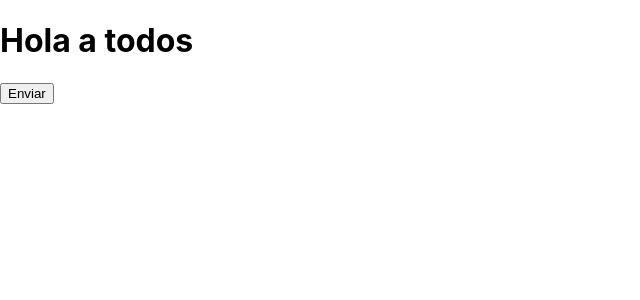
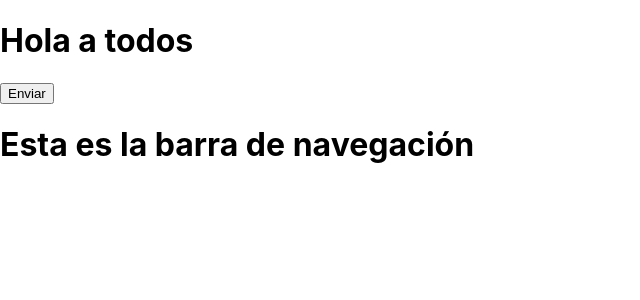
Before and after one commit to danycambrano/turista, a React (Create React App) app: page / in a window 1280 px wide. Shown: the top 300 px of the page, without its empty margins (0-640 px from the left). Built offline with nearby package versions, Linux system fonts and the light colour scheme.

Commit message:
Se agregó el componente barraMenu.js

```diff
--- a/src/App.js
+++ b/src/App.js
@@ -1,16 +1,18 @@
 import logo from './logo.svg';
 import './App.css';
+import BarraMenu from './componentes/barraMenui';
 
 function App() {
 
-/*const mensaje=()=>{
+const mensaje=()=>{
   console.log('Hola a todos');
-}*/
+}
 
   return (
     <div>
       <h1>Hola a todos</h1>
-      <button onClick={()=>console.log('Hola a todos')}>Enviar</button>
+      <button onClick={mensaje}>Enviar</button>
+      <BarraMenu/>
     </div>
   );
 }
--- /dev/null
+++ b/src/componentes/barraMenui.js
@@ -0,0 +1,9 @@
+function BarraMenu(){
+    return(
+        <div>
+            <h1>Esta es la barra de navegación</h1>
+        </div>
+    )
+}
+
+export default BarraMenu;
```
